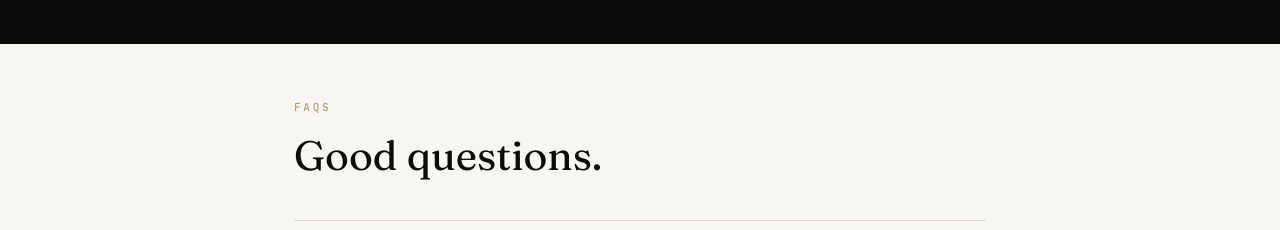
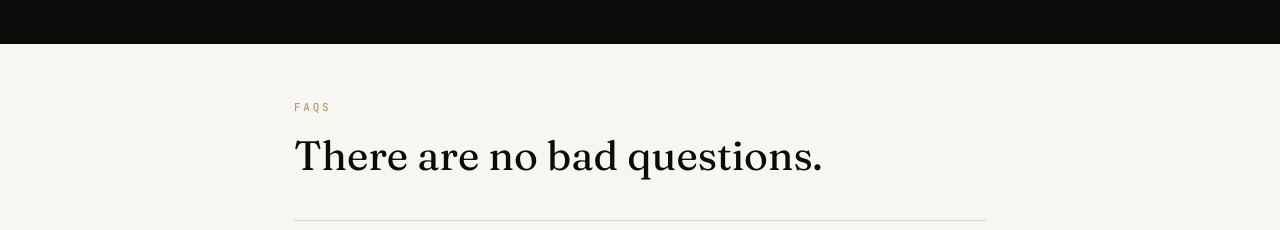
Before and after one commit to themodernmentalist/themodernmentalist-website, a Next.js app: page /corporate in a window 1280 px wide. Shown: the part 2800-3030 px from the top of the page. Built offline with nearby package versions, Linux system fonts and the light colour scheme.

Commit message:
Update FAQ heading to There are no bad questions

```diff
--- a/src/components/corporate/Faq.tsx
+++ b/src/components/corporate/Faq.tsx
@@ -32,7 +32,7 @@ export default function Faq() {
   return (
     <section className={styles.faq}>
       <span className={`eyebrow ${styles.eyebrow}`}>FAQs</span>
-      <h2>Good questions.</h2>
+      <h2>There are no bad questions.</h2>
       <div className={styles.list}>
         {faqs.map((item, i) => {
           const isOpen = openIndex === i;
```
